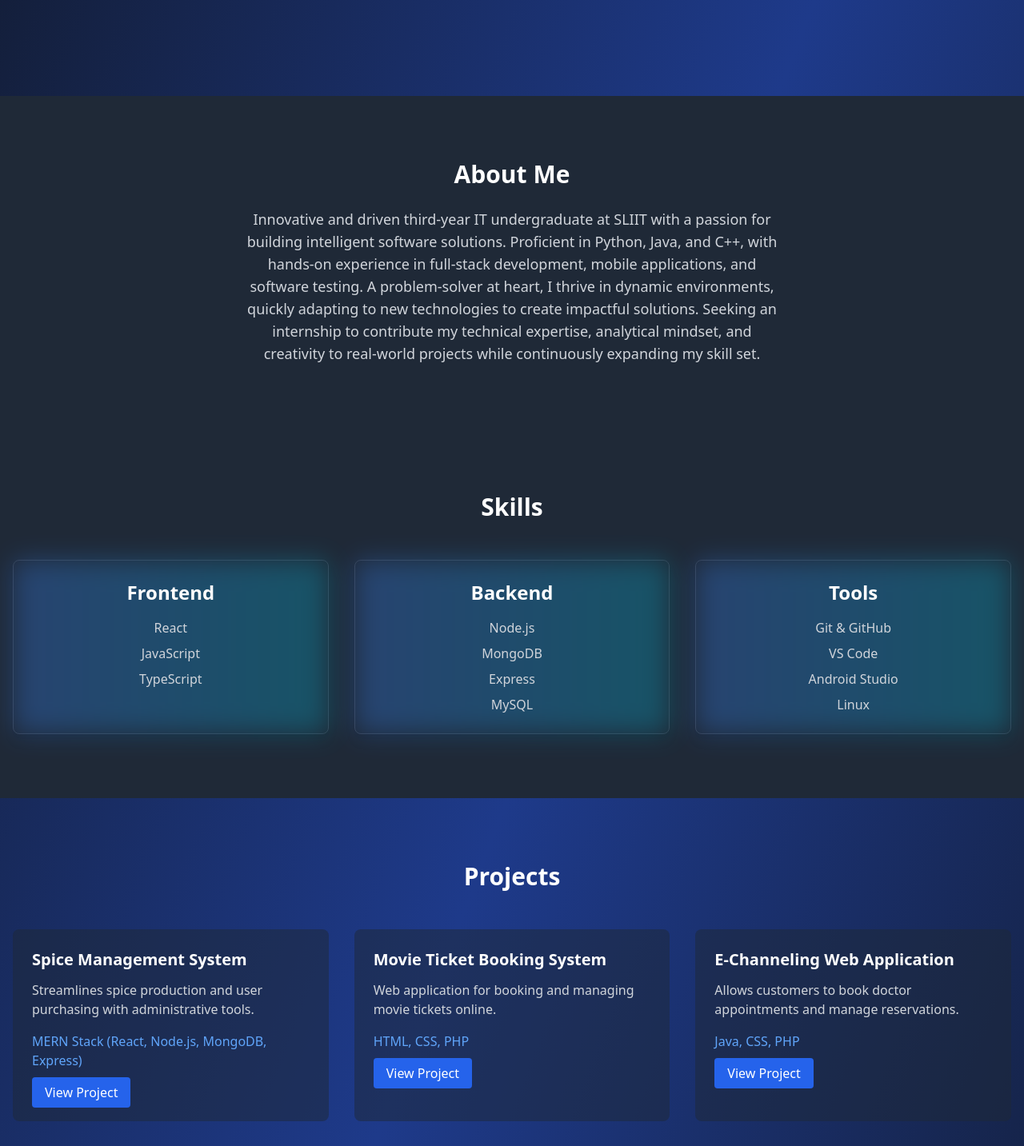
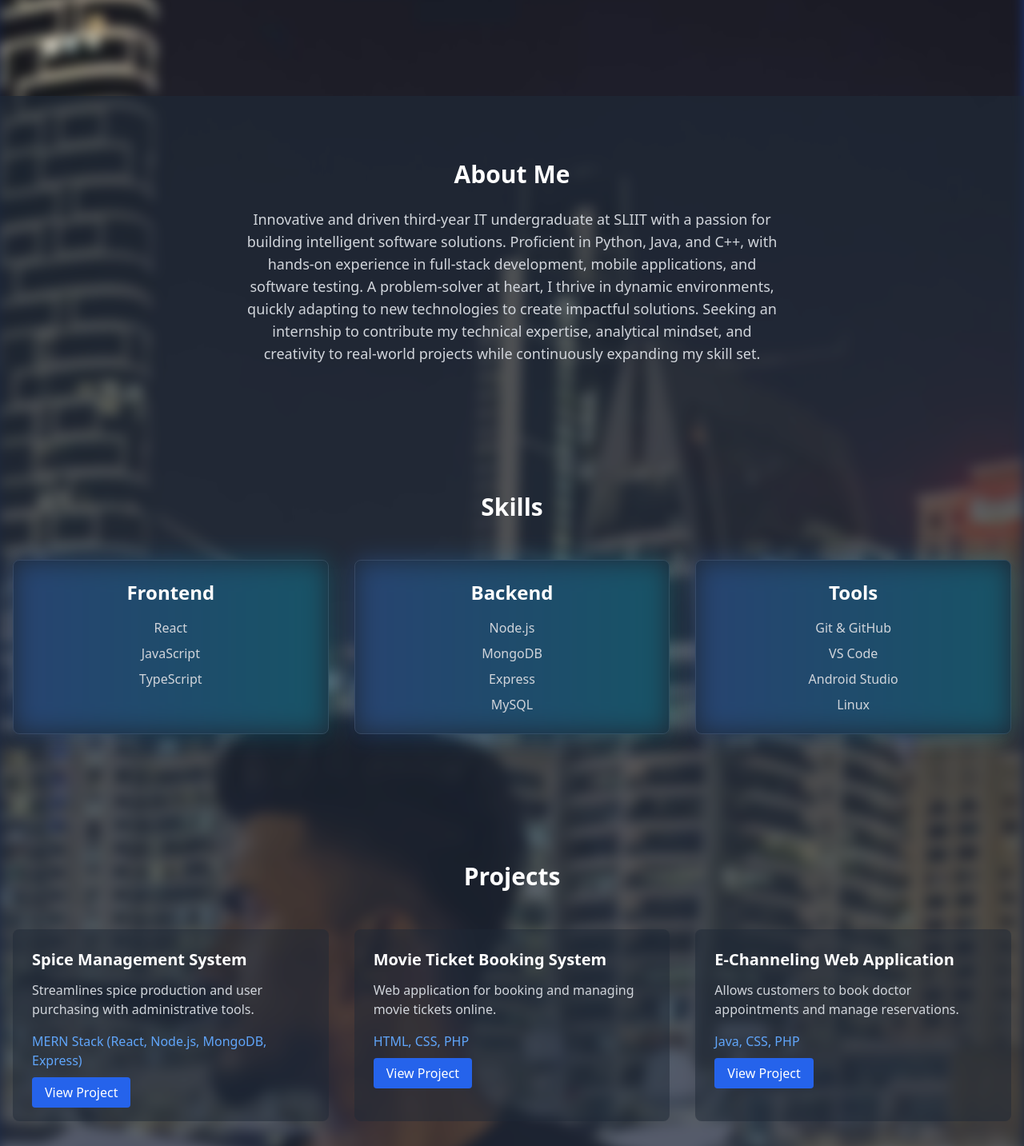
Before and after one commit to Udanpasindu/udanpasinduportfolio, a React (Vite) app: page / in a window 1280 px wide. Shown: the part 680-2113 px from the top of the page at 80% size. Built offline with nearby package versions, Linux system fonts and the light colour scheme.

Commit message:
bg image add

```diff
--- a/src/App.tsx
+++ b/src/App.tsx
@@ -2,12 +2,22 @@ import { motion } from "framer-motion";
 import { Menu, Github, Linkedin, Mail } from "lucide-react";
 import profileImage from "./images/image1.jpg";
 import resume from "./Assets/Udanpasindujayasekara.pdf";
-import backgroundImage from "./images/image1.jpg"; // Add your background image
 
 function App() {
   return (
+    <div className="min-h-screen bg-gradient-to-br from-gray-900 via-blue-900 to-gray-900 relative">
+      {/* Background Image with Blur Effect */}
+      <div
+        className="absolute inset-0 bg-cover bg-center z-0"
+        style={{
+          backgroundImage: `url(${profileImage})`,
+          filter: "blur(8px)",
+          WebkitFilter: "blur(8px)",
+        }}
+      ></div>
 
-    <div className="min-h-screen bg-gradient-to-br from-gray-900 via-blue-900 to-gray-900">
+      {/* Content */}
+      <div className="relative z-10">
         {/* Header */}
         <header className="fixed w-full bg-black/30 backdrop-blur-sm z-50">
           <nav className="container mx-auto px-4 py-3 flex justify-between items-center">
@@ -73,7 +83,7 @@ function App() {
         </section>
 
         {/* About Me Section */}
-       <section id="about" className="py-20 px-4 bg-gray-800 flex flex-col items-center text-center">
+        <section id="about" className="py-20 px-4 bg-gray-800/70 flex flex-col items-center text-center">
           <motion.h2
             className="text-3xl font-bold text-white mb-6"
             initial={{ opacity: 0, scale: 0.8 }}
@@ -97,7 +107,7 @@ function App() {
         </section>
 
         {/* Skills Section */}
-      <section id="skills" className="py-20 px-4 bg-gray-800">
+        <section id="skills" className="py-20 px-4 bg-gray-800/70">
           <div className="container mx-auto text-center">
             <motion.h2
               className="text-3xl font-bold text-white mb-12"
@@ -116,7 +126,7 @@ function App() {
         </section>
 
         {/* Projects Section */}
-      <section id="projects" className="py-20 px-4">
+        <section id="projects" className="py-20 px-4 bg-gray-800/70">
           <div className="container mx-auto">
             <motion.h2
               className="text-3xl font-bold text-white mb-12 text-center"
@@ -171,7 +181,7 @@ function App() {
         </section>
 
         {/* Contact Section */}
-      <section id="contact" className="py-20 px-4 bg-gray-800">
+        <section id="contact" className="py-20 px-4 bg-gray-800/70">
           <div className="container mx-auto text-center">
             <motion.h2
               className="text-3xl font-bold text-white mb-12"
@@ -253,6 +263,7 @@ function App() {
           </div>
         </footer>
       </div>
+    </div>
   );
 }
 
```
Lines whose indentation alone changed are shown as unchanged.
